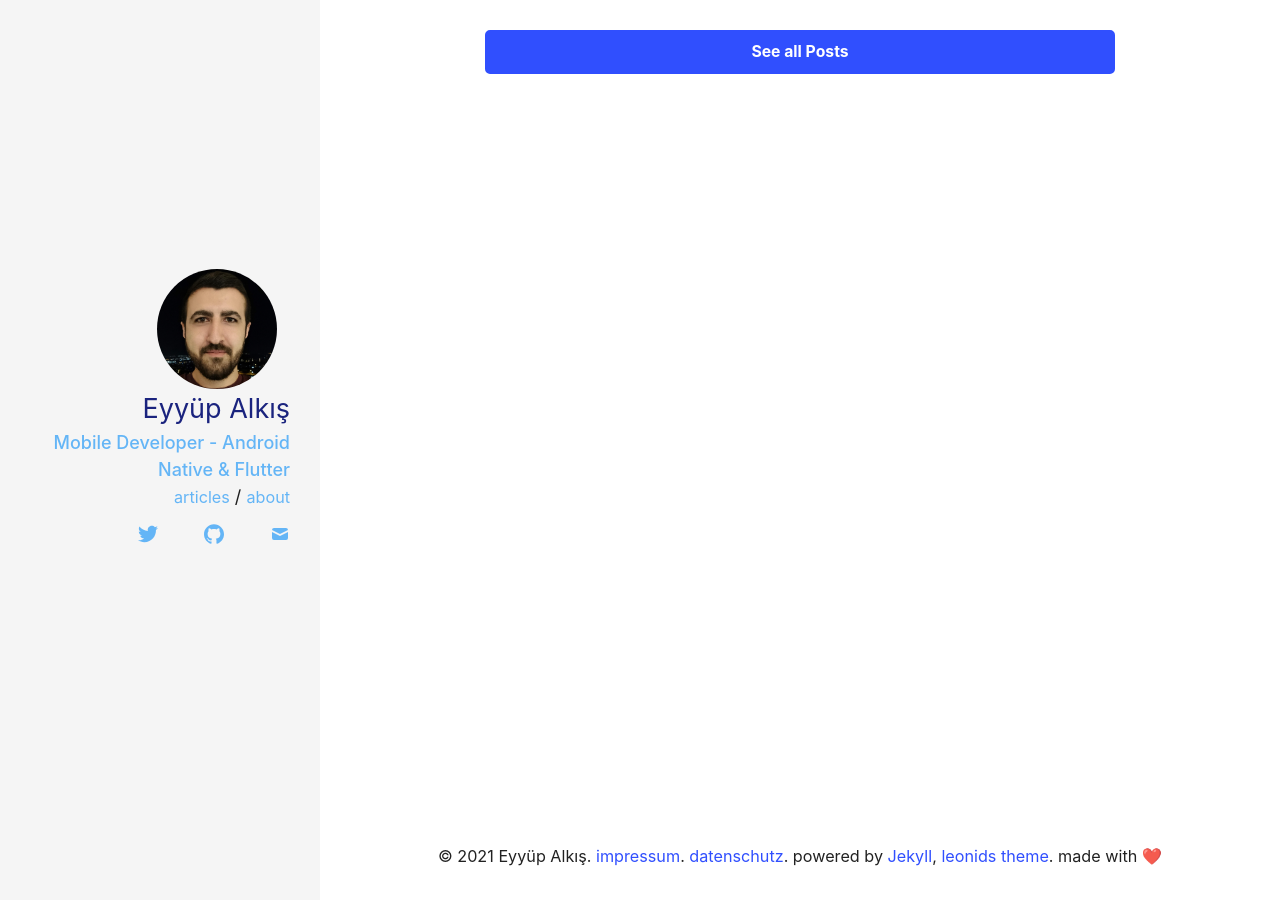
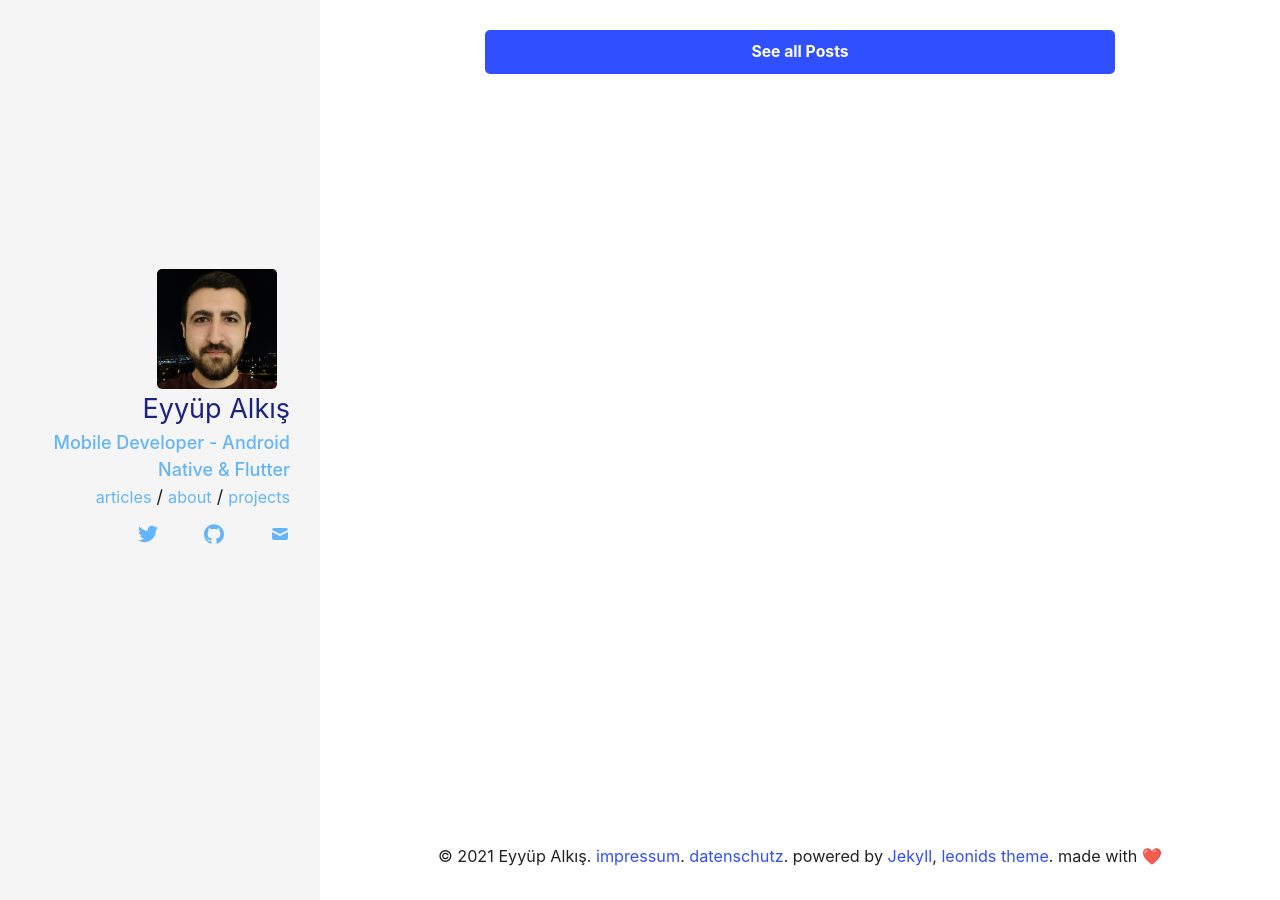
Before and after one commit to EyyupAlkis/About, a Jekyll site: the page built from index.html, in a window 1280 px wide. Built offline with Jekyll 4.4.1, drawn with Linux system fonts in a browser that asks for light colours.

Commit message:
avatar  changed

```diff
--- a/_includes/sidebar.html
+++ b/_includes/sidebar.html
@@ -17,6 +17,9 @@
       <li class="nav-item">
         <a href="/about">about</a>
       </li>
+      <li class="nav-item">
+        <a href="/project">projects</a>
+      </li>
     </ul>
   </nav>
   {% include social-links.html %}
--- a/_sass/pages/_layout.scss
+++ b/_sass/pages/_layout.scss
@@ -21,7 +21,7 @@
   color: $text-color;
   padding: 0 30px;
   .avatar {
-    border-radius: 50%;
+    border-radius: 4%;
     width: 120px;
     height: 120px;
     float: none;
@@ -44,7 +44,7 @@
   }
   @include media-query($medium-screen) {
     text-align: right;
-    margin: 0 auto;
+    margin: 0 24px;
     padding: 0 0px 80px;
 
     .avatar {
```
